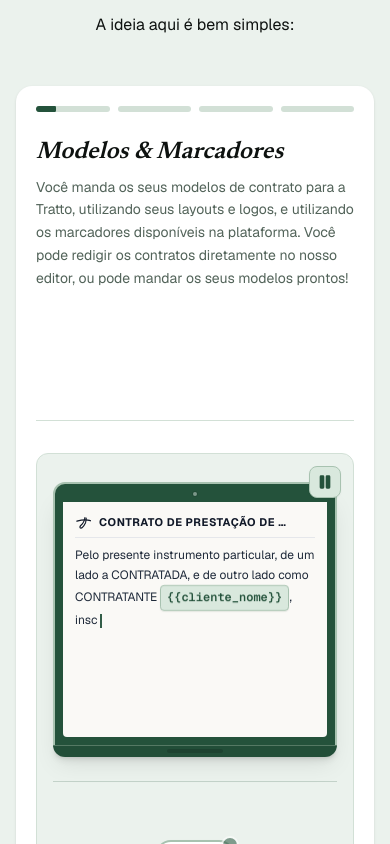
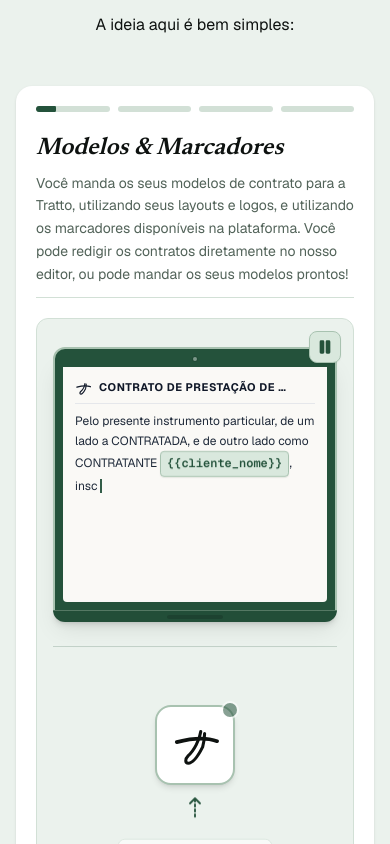
Before and after one commit to brtorresdel/tratto-landing-page, a Next.js app: page / in a window 390 px wide. Shown: the part 4260-5104 px from the top of the page. Built offline with nearby package versions, Linux system fonts and the light colour scheme.

Commit message:
style(story-player): aproximar texto superior e palco de animacao em tablet e mobile

```diff
--- a/src/components/contract-story-player.tsx
+++ b/src/components/contract-story-player.tsx
@@ -114,8 +114,8 @@ export function ContractStoryPlayer() {
         })}
       </div>
 
-      {/* 2. Cabeçalho da Etapa: Título e Descrição com altura fixa padronizada e folga para o texto completo */}
-      <div className="mt-6 pb-3 sm:pb-4 border-b border-[var(--border-subtle)] h-[285px] sm:h-[215px] lg:h-[165px] flex flex-col justify-start">
+      {/* 2. Cabeçalho da Etapa: Título e Descrição com altura compacta calibrada */}
+      <div className="mt-5 pb-3 sm:pb-4 border-b border-[var(--border-subtle)] min-h-[160px] sm:min-h-[115px] lg:min-h-[105px] flex flex-col justify-start">
         <h3 className="font-serif text-2xl sm:text-3xl italic font-semibold text-[var(--text-main)] shrink-0">
           {activeStep.title}
         </h3>
@@ -125,7 +125,7 @@ export function ContractStoryPlayer() {
       </div>
 
       {/* 3. Palco Visual Interativo com Animações Específicas por Etapa em Tamanho Padronizado */}
-      <div className="mt-8 rounded-xl border border-[var(--border-subtle)] bg-[var(--bg-canvas)] p-4 sm:p-6 lg:p-8 h-[740px] sm:h-[720px] lg:h-[500px] flex items-center justify-center overflow-hidden relative">
+      <div className="mt-5 sm:mt-6 rounded-xl border border-[var(--border-subtle)] bg-[var(--bg-canvas)] p-4 sm:p-6 lg:p-8 h-[740px] sm:h-[720px] lg:h-[500px] flex items-center justify-center overflow-hidden relative">
         {/* Botão de Controle de Pausa/Reprodução no Canto Superior Direito na cor do tema */}
         <button
           type="button"
```
